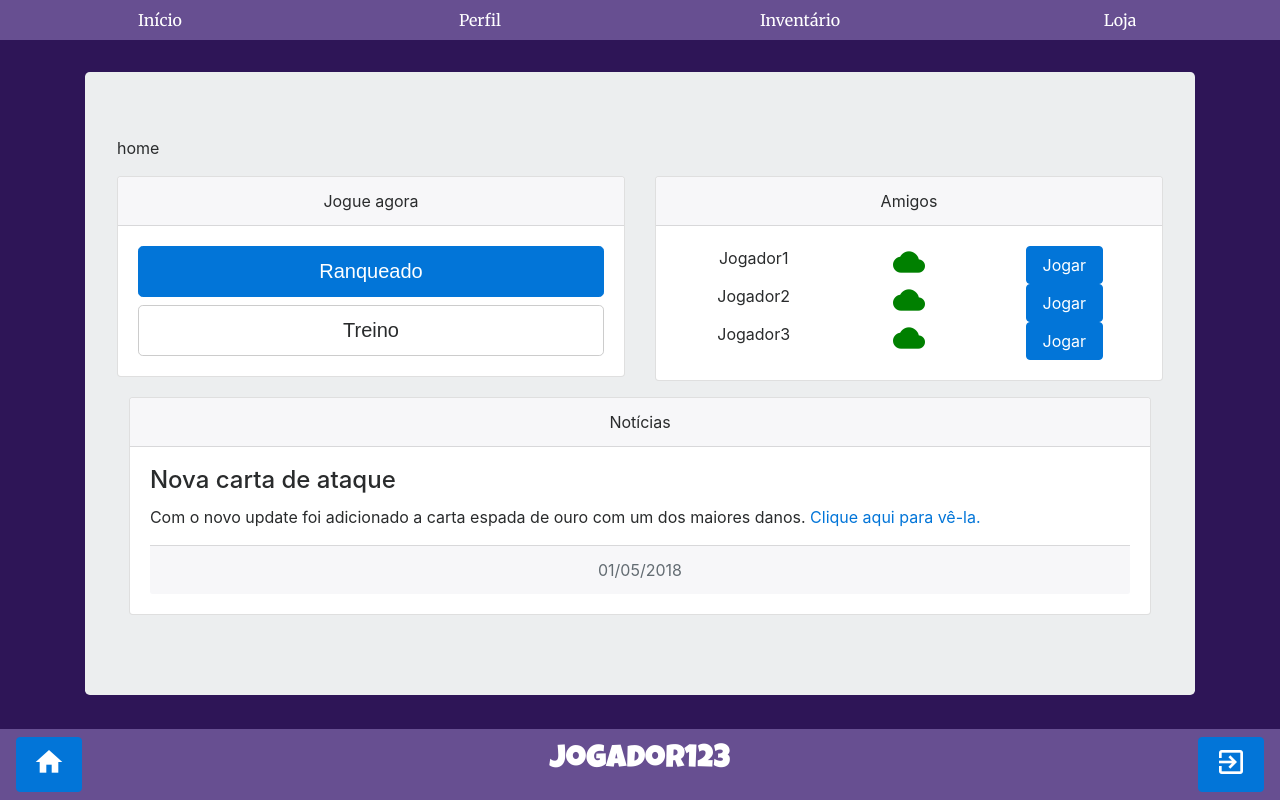
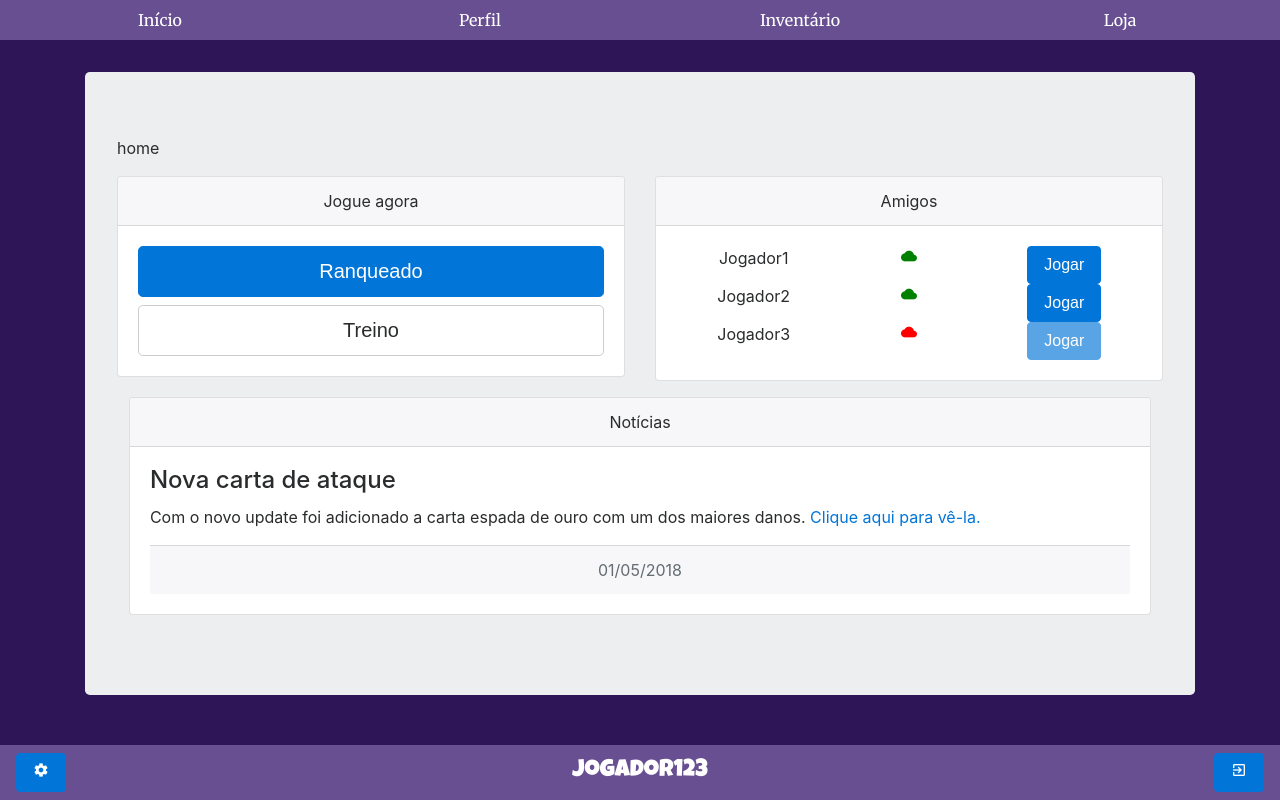
Before and after one commit to lucasrodrigues10/lifeofcards, a PHP site: page /main.html in a window 1280 px wide. Run offline with PHP 8.4, Linux system fonts and the light colour scheme; some libraries are stand-ins or nearby versions; some web fonts are replaced.

Commit message:
Diminui nav-bottom e coloquei icone de config

```diff
--- a/css/style.css
+++ b/css/style.css
@@ -46,7 +46,7 @@
     }
 
     .material-icons {
-        font-size: 2em;
+        font-size: 1em;
         color: white;
     }
 
@@ -64,7 +64,7 @@
     .nome-jogador {
         font-family: 'Luckiest Guy', cursive;
         color: white;
-        font-size: 2em;
+        font-size: 1.5em;
         margin: auto;
     }
 
--- a/main.html
+++ b/main.html
@@ -67,7 +67,7 @@
                                         <i class="material-icons icn-status" data-toggle="tooltip" data-placement="top" title="online">cloud</i>
                                     </div>
                                     <div class="col">
-                                        <a href="#" class="btn btn-primary">Jogar</a>
+                                        <button type="button" class="btn btn-primary">Jogar</button>
                                     </div>
                                 </div>
                                 <div class="row">
@@ -78,7 +78,7 @@
                                         <i class="material-icons icn-status" data-toggle="tooltip" data-placement="top" title="online">cloud</i>
                                     </div>
                                     <div class="col">
-                                        <a href="#" class="btn btn-primary">Jogar</a>
+                                        <button type="button" class="btn btn-primary">Jogar</button>
                                     </div>
                                 </div>
                                 <div class="row">
@@ -86,10 +86,10 @@
                                         <p class="card-text">Jogador3</p>
                                     </div>
                                     <div class="col">
-                                        <i class="material-icons icn-status" data-toggle="tooltip" data-placement="top" title="online">cloud</i>
+                                        <i class="material-icons icn-status" data-toggle="tooltip" data-placement="top" title="offline" style="color:red">cloud</i>
                                     </div>
                                     <div class="col">
-                                        <a href="#" class="btn btn-primary">Jogar</a>
+                                        <button type="button" class="btn btn-primary" disabled>Jogar</button>
                                     </div>
                                 </div>
                             </div>
@@ -199,7 +199,7 @@
         <div class="row justify-content-between ">
             <div class="col ">
                 <!--Botão Página Inicial -->
-                <button type="button " class="btn btn-primary "><i class="material-icons ">home</i></button>
+                <button type="button " class="btn btn-primary "><i class="material-icons ">settings</i></button>
             </div>
             <div class="col text-center ">
                 <!--Botão Página Inicial -->
```
